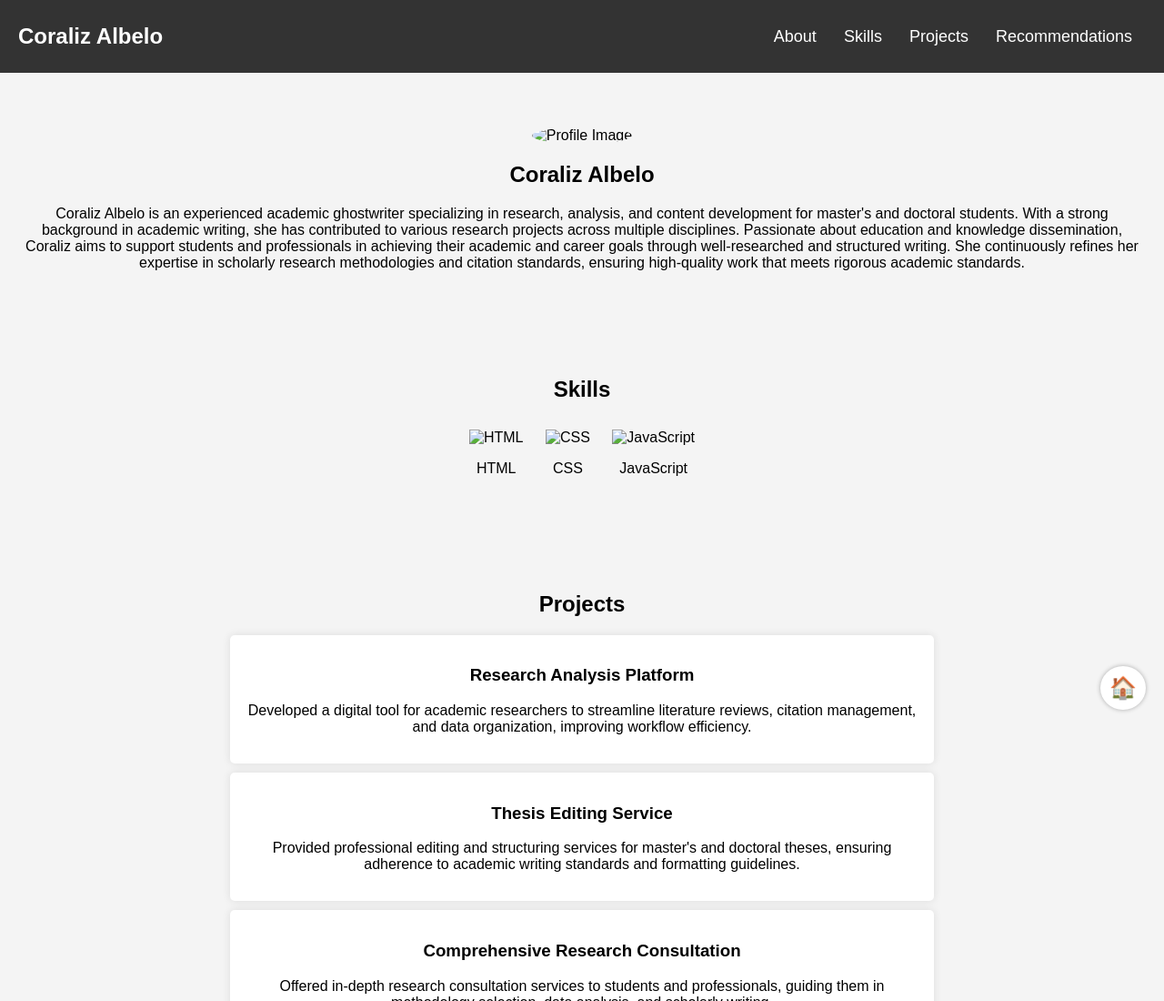
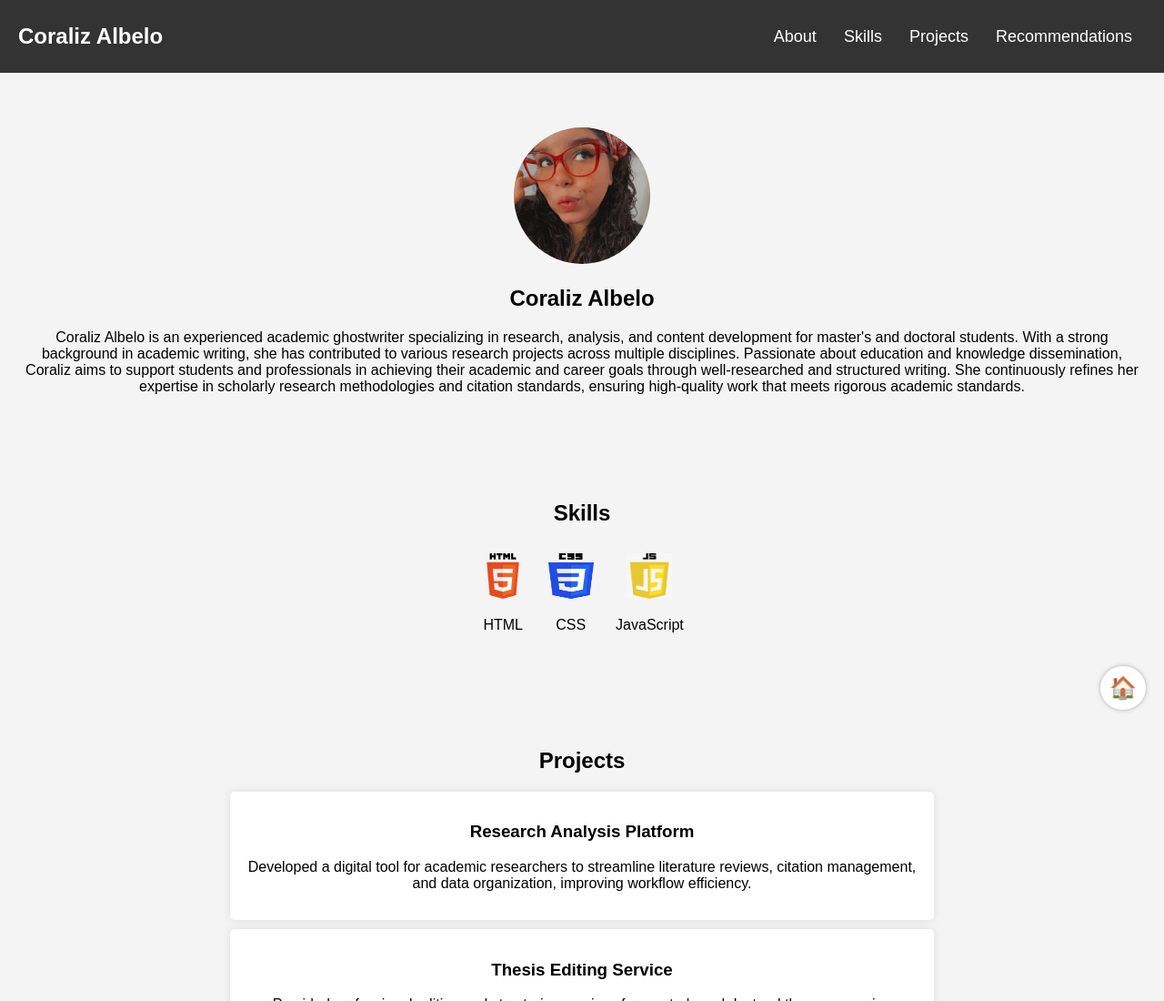
Before and after one commit to nohaydonapati/CoralizAlbeloPortfolio, a plain HTML site: page index.html in a window 1280 px wide. Shown: the top 1100 px of the page at 91% size. Drawn offline with Linux system fonts and the light colour scheme.

Commit message:
Update index.html

```diff
--- a/index.html
+++ b/index.html
@@ -20,7 +20,7 @@
     </header>
 
     <section id="about">
-        <img src="profile.jpg" alt="Profile Image">
+        <img src="html_finalprojimages/profile.jpg" alt="Profile Image">
         <h2>Coraliz Albelo</h2>
         <p>Coraliz Albelo is an experienced academic ghostwriter specializing in research, analysis, and content development for master's and doctoral students. With a strong background in academic writing, she has contributed to various research projects across multiple disciplines. Passionate about education and knowledge dissemination, Coraliz aims to support students and professionals in achieving their academic and career goals through well-researched and structured writing. She continuously refines her expertise in scholarly research methodologies and citation standards, ensuring high-quality work that meets rigorous academic standards.</p>
     </section>
@@ -28,15 +28,15 @@
     <section id="skills">
         <h2>Skills</h2>
         <div class="skill">
-            <img src="html-logo.png" alt="HTML">
+            <img src="html_finalprojimages/html-logo.png" alt="HTML">
             <p>HTML</p>
         </div>
         <div class="skill">
-            <img src="css-logo.png" alt="CSS">
+            <img src="html_finalprojimages/css-logo.png" alt="CSS">
             <p>CSS</p>
         </div>
         <div class="skill">
-            <img src="js-logo.png" alt="JavaScript">
+            <img src="html_finalprojimages/js-logo.png" alt="JavaScript">
             <p>JavaScript</p>
         </div>
     </section>
```
